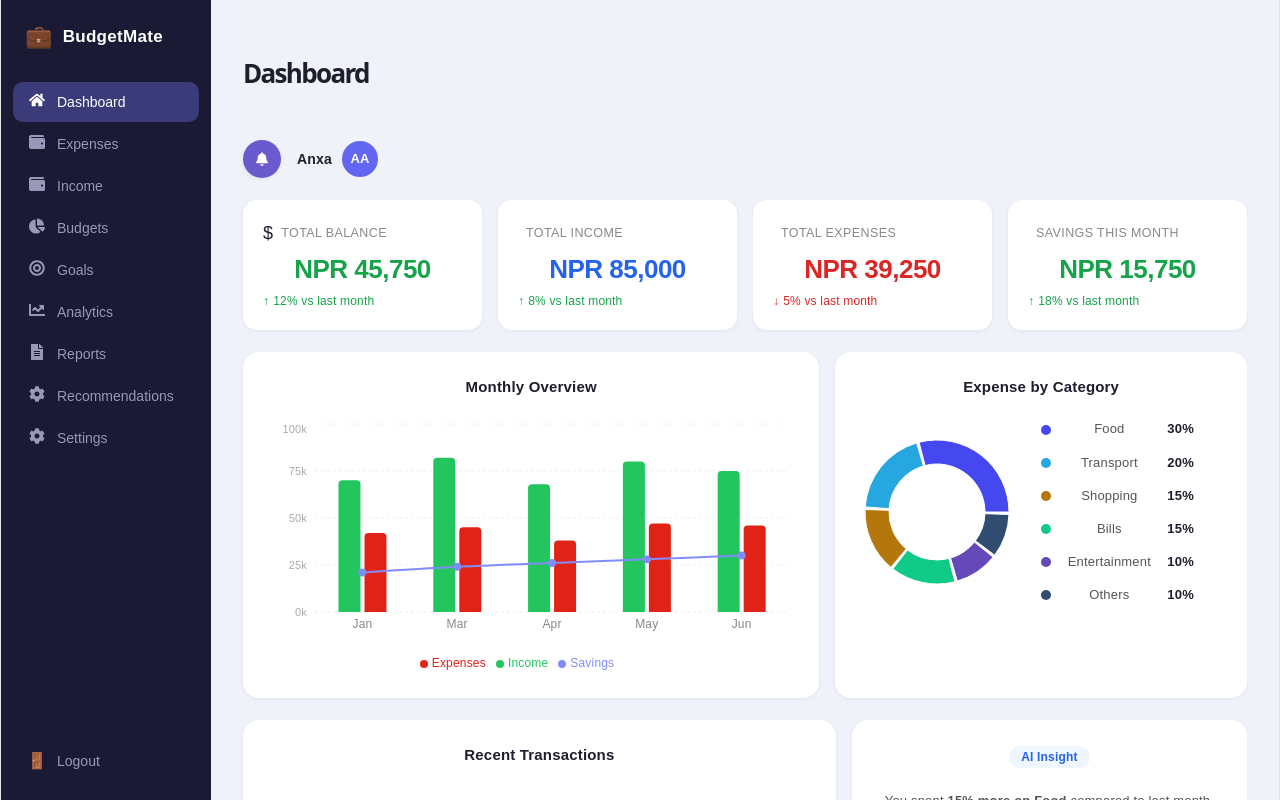
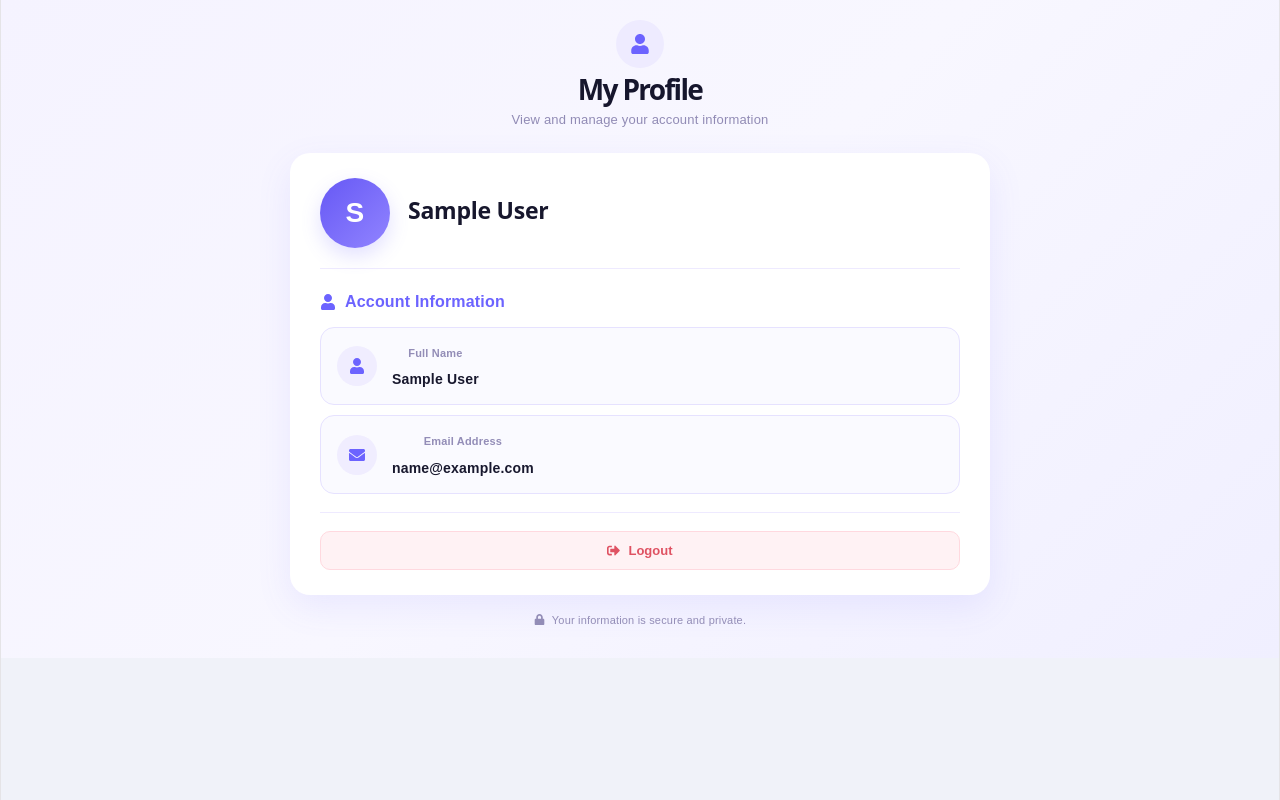
Before and after one commit to cajolmgr/budgetmate, a React (Vite) app: page /profile in a window 1280 px wide. Before the commit this address led to /dashboard. Built offline with nearby package versions, Linux system fonts and the light colour scheme; sample sign-in values are in the browser's storage.

Commit message:
each account now displays own data

```diff
--- a/src/App.jsx
+++ b/src/App.jsx
@@ -15,6 +15,7 @@ import AddIncome from "./pages/AddIncome";
 
 import Login from "./pages/login";
 import Register from "./pages/Register";
+import Profile from "./pages/Profile";
 
 import "./App.css";
 
@@ -49,6 +50,10 @@ function App() {
     <BrowserRouter>
 
       <Routes>
+
+        {/* PROFILE */}
+
+        <Route path="/profile" element={<Profile />} />
 
         {/* LOGIN */}
 
@@ -95,6 +100,10 @@ function App() {
                 />
 
                 <main className="main-content">
+
+                  {activePage === "Profile" && (
+                    <Profile onLogout={handleLogout} />
+                  )}
 
                   {activePage === "Dashboard" && (
                     <Dashboard />
--- a/src/components/Navbar.jsx
+++ b/src/components/Navbar.jsx
@@ -5,12 +5,13 @@ export default function Navbar(){
     return(
     //  <div className="dashboard-header">
     //     <h1 className="dashboard-title">Dashboard</h1>
-        <div className="header-right">
-          <button className="notif-btn" title="Notifications"><FaBell/></button>
-          <div className="user-info">
-            <span className="user-name">Anxa</span>
-            <div className="user-avatar">AA</div>
-          </div>
+        <div
+          className="header-right"
+          style={{ paddingBottom: "10px" }}
+        >
+            <button className="notif-btn" title="Notifications">
+            <FaBell />
+            </button>
         </div>
     //   </div>
     );
--- a/src/components/RecentTransactions.jsx
+++ b/src/components/RecentTransactions.jsx
@@ -1,35 +1,106 @@
+import { useEffect, useState } from "react";
 import "./RecentTransactions.css";
 import {
   FaShoppingCart,
-  FaBriefcase,
   FaFilm,
   FaBolt,
-  FaDumbbell
+  FaDumbbell,
+  FaCar,
+  FaHome,
+  FaGraduationCap,
+  FaPlane,
+  FaWallet,
+  FaEllipsisH,
 } from "react-icons/fa";
-const transactions = [
-  { id: 1, title: "Grocery Shopping", date: "May 24, 2024", icon: <FaShoppingCart/>,        amount: -1250, category: "Food" },
-  { id: 2, title: "Salary Credit",    date: "May 23, 2024", icon: <FaBriefcase/>,      amount: 85000, category: "Salary" },
-  { id: 3, title: "Netflix",          date: "May 22, 2024", icon: <FaFilm/>, amount: -599, category: "Entertainment" },
-  { id: 4, title: "Electricity Bill", date: "May 21, 2024", icon: <FaBolt/>,       amount: -2400, category: "Electricity" },
-  { id: 5, title: "Gym Membership",   date: "May 20, 2024", icon: <FaDumbbell/>,      amount: -1500, category: "Health" },
-];
+
+const API = "http://127.0.0.1:8000";
+
+// Category → Icon mapping
+const categoryIcons = {
+  "Food & Dining": <FaShoppingCart />,
+  Transportation: <FaCar />,
+  Shopping: <FaShoppingCart />,
+  Entertainment: <FaFilm />,
+  "Health & Fitness": <FaDumbbell />,
+  Housing: <FaHome />,
+  Utilities: <FaBolt />,
+  Education: <FaGraduationCap />,
+  Travel: <FaPlane />,
+  Other: <FaEllipsisH />,
+};
 
 export default function RecentTransactions() {
+  const [transactions, setTransactions] = useState([]);
+  const [loading, setLoading] = useState(true);
+
+  useEffect(() => {
+    fetchExpenses();
+  }, []);
+
+  const fetchExpenses = async () => {
+    try {
+      const token = localStorage.getItem("token");
+
+      const response = await fetch(`${API}/expenses`, {
+      headers: {
+        Authorization: `Bearer ${token}`,
+      },
+    });
+      const data = await response.json();
+
+      if (response.ok) {
+        setTransactions(data);
+      } else {
+        console.error(data.detail);
+      }
+    } catch (err) {
+      console.error("Failed to fetch expenses:", err);
+    } finally {
+      setLoading(false);
+    }
+  };
+
+  const formatDate = (date) => {
+    return new Date(date).toLocaleDateString("en-US", {
+      month: "short",
+      day: "numeric",
+      year: "numeric",
+    });
+  };
+
+  if (loading) {
+    return <div className="transactions-list">Loading expenses...</div>;
+  }
+
   return (
     <div className="transactions-list">
-      {transactions.map((tx) => (
-        <div key={tx.id} className="transaction-item">
-          <div className="tx-icon">{tx.icon}</div>
-          <div className="tx-info">
-            <span className="tx-title">{tx.title}</span>
-            <span className="tx-date">{tx.date}</span>
+      {transactions.length === 0 ? (
+        <p className="no-transactions">No expenses found.</p>
+      ) : (
+        transactions.map((tx) => (
+          <div key={tx.id} className="transaction-item">
+            <div className="tx-icon">
+              {categoryIcons[tx.category] || <FaWallet />}
+            </div>
+
+            <div className="tx-info">
+              <span className="tx-title">
+                {tx.note || tx.category}
+              </span>
+
+              <span className="tx-date">
+                {formatDate(tx.expense_date)}
+              </span>
+            </div>
+
+            <span className="tx-category">{tx.category}</span>
+
+            <span className="tx-amount negative">
+              - NPR {Number(tx.amount).toLocaleString()}
+            </span>
           </div>
-          <span className="tx-category">{tx.category}</span>
-          <span className={`tx-amount ${tx.amount < 0 ? "negative" : "positive"}`}>
-            {tx.amount < 0 ? "- " : "+ "}NPR {Math.abs(tx.amount).toLocaleString()}
-          </span>
-        </div>
-      ))}
+        ))
+      )}
     </div>
   );
 }
--- a/src/components/Sidebar.jsx
+++ b/src/components/Sidebar.jsx
@@ -1,4 +1,3 @@
-// import { FaBullseye, FaChartLine, FaCog, FaFileAlt } from "react-icons/fa";
 import {
   FaHome,
   FaWallet,
@@ -7,30 +6,37 @@ import {
   FaChartLine,
   FaFileAlt,
   FaCog,
+  FaUser,
 } from "react-icons/fa";
+
 import "./Sidebar.css";
 
 const navItems = [
-  { label: "Dashboard", icon:<FaHome/>},
-  { label: "Expenses", icon: <FaWallet/> },
-  { label: "Income", icon:  <FaWallet/> },
-  { label: "Budgets", icon:<FaChartPie/> },
-  { label: "Goals", icon:<FaBullseye/> },
-  { label: "Analytics", icon: <FaChartLine/> },
-  { label: "Reports", icon: <FaFileAlt/> },
-  { label: "Recommendations", icon: <FaCog/> },
-  { label: "Settings", icon: <FaCog/> },
+  { label: "Profile", icon: <FaUser /> },
+  { label: "Dashboard", icon: <FaHome /> },
+  { label: "Expenses", icon: <FaWallet /> },
+  { label: "Income", icon: <FaWallet /> },
+  { label: "Budgets", icon: <FaChartPie /> },
+  { label: "Goals", icon: <FaBullseye /> },
+  { label: "Analytics", icon: <FaChartLine /> },
+  { label: "Reports", icon: <FaFileAlt /> },
+  { label: "Recommendations", icon: <FaCog /> },
+  { label: "Settings", icon: <FaCog /> },
 ];
 
 export default function Sidebar({ activePage, onNavigate, onLogout }) {
   return (
     <aside className="sidebar">
+
+      {/* Logo */}
       <div className="sidebar-logo">
         <span className="logo-icon">💼</span>
         <span className="logo-text">BudgetMate</span>
       </div>
 
+      {/* Main Navigation */}
       <nav className="sidebar-nav">
+
         {navItems.map((item) => (
           <button
             key={item.label}
@@ -39,12 +45,19 @@ export default function Sidebar({ activePage, onNavigate, onLogout }) {
             }`}
             onClick={() => onNavigate(item.label)}
           >
-            <span className="nav-icon">{item.icon}</span>
-            <span className="nav-label">{item.label}</span>
+            <span className="nav-icon">
+              {item.icon}
+            </span>
+
+            <span className="nav-label">
+              {item.label}
+            </span>
           </button>
         ))}
+
       </nav>
 
+      {/* Logout */}
       <button
         className="nav-item logout-btn"
         onClick={onLogout}
@@ -52,6 +65,7 @@ export default function Sidebar({ activePage, onNavigate, onLogout }) {
         <span className="nav-icon">🚪</span>
         <span className="nav-label">Logout</span>
       </button>
+
     </aside>
   );
 }
--- a/src/pages/AddExpense.jsx
+++ b/src/pages/AddExpense.jsx
@@ -28,7 +28,15 @@ const PAYMENT_METHODS = [
 export default function AddExpense() {
   const [amount, setAmount] = useState("");
   const [category, setCategory] = useState("");
-  const [date, setDate] = useState("2026-06-01");
+  const getToday = () => {
+  const today = new Date();
+
+    return `${today.getFullYear()}-${String(
+      today.getMonth() + 1
+    ).padStart(2, "0")}-${String(today.getDate()).padStart(2, "0")}`;
+  };
+
+  const [date, setDate] = useState(getToday());
   const [paymentMethod, setPaymentMethod] = useState("");
   const [note, setNote] = useState("");
   const [activeNav, setActiveNav] = useState("Expenses");
@@ -41,10 +49,13 @@ export default function AddExpense() {
   }
 
   try {
+    const token = localStorage.getItem("token");
+
     const response = await fetch("http://127.0.0.1:8000/add-expense", {
       method: "POST",
       headers: {
-        "Content-Type": "application/json",
+      "Content-Type": "application/json",
+      Authorization: `Bearer ${token}`,
       },
       body: JSON.stringify({
         amount: parseFloat(amount),
@@ -62,7 +73,7 @@ export default function AddExpense() {
 
       setAmount("");
       setCategory("");
-      setDate(new Date().toISOString().split("T")[0]);
+      setDate(getToday());
       setPaymentMethod("");
       setNote("");
 
@@ -77,9 +88,20 @@ export default function AddExpense() {
 };
 
   const formatDate = (val) => {
-    const d = new Date(val);
-    return d.toLocaleDateString("en-US", { month: "long", day: "numeric", year: "numeric" });
-  };
+  if (!val) return "";
+
+  const [year, month, day] = val.split("-");
+
+  return new Date(
+    Number(year),
+    Number(month) - 1,
+    Number(day)
+  ).toLocaleDateString("en-US", {
+    month: "long",
+    day: "numeric",
+    year: "numeric",
+  });
+};
 
   return (
     <div style={styles.root}>
--- /dev/null
+++ b/src/pages/Profile.jsx
@@ -0,0 +1,356 @@
+import { useState } from "react";
+import { FaUser, FaEnvelope, FaSignOutAlt, FaLock } from "react-icons/fa";
+
+const styles = {
+  page: {
+  minHeight: "100%",
+  padding: "20px 30px 25px",
+  background:
+    "linear-gradient(135deg, #f5f3ff 0%, #f8f7ff 50%, #f0efff 100%)",
+  fontFamily: "'Poppins', 'Segoe UI', sans-serif",
+  boxSizing: "border-box",
+},
+
+topSection: {
+  textAlign: "center",
+  marginBottom: "20px",
+},
+
+topIcon: {
+  width: "48px",
+  height: "48px",
+  borderRadius: "50%",
+  background: "#eeebff",
+  color: "#6C63FF",
+  display: "flex",
+  alignItems: "center",
+  justifyContent: "center",
+  margin: "0 auto 8px",
+  fontSize: "20px",
+},
+
+title: {
+  margin: 0,
+  fontSize: "28px",
+  fontWeight: "700",
+  color: "#16162d",
+},
+
+subtitle: {
+  margin: "5px 0 0",
+  fontSize: "13px",
+  color: "#918bb5",
+},
+
+card: {
+  width: "100%",
+  maxWidth: "700px",
+  margin: "0 auto",
+  background: "#ffffff",
+  borderRadius: "20px",
+  padding: "25px 30px",
+  boxSizing: "border-box",
+  boxShadow: "0 12px 35px rgba(108, 99, 255, 0.10)",
+},
+
+profileHeader: {
+  display: "flex",
+  alignItems: "center",
+  gap: "18px",
+  paddingBottom: "20px",
+  borderBottom: "1px solid #eeeaff",
+},
+
+avatar: {
+  width: "70px",
+  height: "70px",
+  minWidth: "70px",
+  borderRadius: "50%",
+  background: "linear-gradient(135deg, #6658f5 0%, #9184ff 100%)",
+  color: "#ffffff",
+  display: "flex",
+  alignItems: "center",
+  justifyContent: "center",
+  fontSize: "28px",
+  fontWeight: "700",
+  boxShadow: "0 8px 20px rgba(108, 99, 255, 0.20)",
+},
+
+name: {
+  margin: "0 0 6px",
+  fontSize: "23px",
+  fontWeight: "700",
+  color: "#17172d",
+},
+
+emailBadge: {
+  display: "inline-flex",
+  alignItems: "center",
+  gap: "7px",
+  padding: "6px 11px",
+  borderRadius: "20px",
+  background: "#f1efff",
+  color: "#6558e8",
+  fontSize: "12px",
+  fontWeight: "600",
+},
+
+sectionTitle: {
+  display: "flex",
+  alignItems: "center",
+  gap: "9px",
+  margin: "20px 0 12px",
+  fontSize: "16px",
+  fontWeight: "700",
+  color: "#6C63FF",
+},
+
+infoBox: {
+  display: "flex",
+  alignItems: "center",
+  gap: "15px",
+  background: "#fafaff",
+  border: "1px solid #e6e2ff",
+  borderRadius: "14px",
+  padding: "12px 16px",
+  marginBottom: "10px",
+},
+
+infoIcon: {
+  width: "40px",
+  height: "40px",
+  minWidth: "40px",
+  borderRadius: "50%",
+  background: "#f0edff",
+  color: "#6C63FF",
+  display: "flex",
+  alignItems: "center",
+  justifyContent: "center",
+  fontSize: "16px",
+},
+
+label: {
+  fontSize: "11px",
+  fontWeight: "600",
+  color: "#938db7",
+},
+
+value: {
+  fontSize: "14px",
+  fontWeight: "600",
+  color: "#18182e",
+},
+
+divider: {
+  height: "1px",
+  background: "#eeeaff",
+  margin: "18px 0",
+},
+
+logoutButton: {
+  width: "100%",
+  padding: "11px",
+  borderRadius: "10px",
+  border: "1px solid #ffd9df",
+  background: "#fff2f4",
+  color: "#df5262",
+  fontSize: "13px",
+  fontWeight: "700",
+  fontFamily: "inherit",
+  cursor: "pointer",
+  display: "flex",
+  alignItems: "center",
+  justifyContent: "center",
+  gap: "8px",
+},
+
+securityText: {
+  display: "flex",
+  alignItems: "center",
+  justifyContent: "center",
+  gap: "7px",
+  marginTop: "12px",
+  color: "#938db7",
+  fontSize: "11px",
+},
+
+  error: {
+    maxWidth: "760px",
+    margin: "0 auto",
+    padding: "18px",
+    borderRadius: "12px",
+    background: "#fff0f0",
+    color: "#d32f2f",
+    textAlign: "center",
+    fontSize: "14px",
+  },
+};
+
+export default function Profile({ onLogout }) {
+  const [user] = useState(() => {
+    const storedUser = localStorage.getItem("user");
+
+    if (!storedUser) {
+      return null;
+    }
+
+    try {
+      return JSON.parse(storedUser);
+    } catch (error) {
+      console.error("Could not read user data:", error);
+      return null;
+    }
+  });
+
+  if (!user) {
+    return (
+      <div style={styles.page}>
+        <div style={styles.topSection}>
+          <div style={styles.topIcon}>
+            <FaUser />
+          </div>
+
+          <h1 style={styles.title}>My Profile</h1>
+
+          <p style={styles.subtitle}>
+            View and manage your account information
+          </p>
+        </div>
+
+        <div style={styles.error}>
+          No logged-in user found. Please login again.
+        </div>
+      </div>
+    );
+  }
+
+  const fullName =
+    user.full_name ||
+    user.fullName ||
+    user.name ||
+    "User";
+
+  const email =
+    user.email ||
+    "No email available";
+
+  const initial = fullName.charAt(0).toUpperCase();
+
+  const handleLogout = () => {
+    localStorage.removeItem("token");
+    localStorage.removeItem("user");
+
+    if (onLogout) {
+      onLogout();
+    }
+  };
+
+  return (
+    <div style={styles.page}>
+
+      {/* Page Heading */}
+      <div style={styles.topSection}>
+
+        <div style={styles.topIcon}>
+          <FaUser />
+        </div>
+
+        <h1 style={styles.title}>
+          My Profile
+        </h1>
+
+        <p style={styles.subtitle}>
+          View and manage your account information
+        </p>
+
+      </div>
+
+      {/* Profile Card */}
+      <div style={styles.card}>
+
+        {/* User Header */}
+        <div style={styles.profileHeader}>
+
+          <div style={styles.avatar}>
+            {initial}
+          </div>
+
+          <div>
+            <h2 style={styles.name}>
+              {fullName}
+            </h2>
+          </div>
+
+        </div>
+
+        {/* Account Information */}
+        <div style={styles.sectionTitle}>
+          <FaUser style={styles.sectionIcon} />
+          <span>Account Information</span>
+        </div>
+
+        {/* Full Name */}
+        <div style={styles.infoBox}>
+
+          <div style={styles.infoIcon}>
+            <FaUser />
+          </div>
+
+          <div style={styles.infoContent}>
+
+            <div style={styles.label}>
+              Full Name
+            </div>
+
+            <div style={styles.value}>
+              {fullName}
+            </div>
+
+          </div>
+
+        </div>
+
+        {/* Email */}
+        <div style={styles.infoBox}>
+
+          <div style={styles.infoIcon}>
+            <FaEnvelope />
+          </div>
+
+          <div style={styles.infoContent}>
+
+            <div style={styles.label}>
+              Email Address
+            </div>
+
+            <div style={styles.value}>
+              {email}
+            </div>
+
+          </div>
+
+        </div>
+
+        {/* Divider */}
+        <div style={styles.divider}></div>
+
+        {/* Logout */}
+        <button
+          style={styles.logoutButton}
+          onClick={handleLogout}
+        >
+          <FaSignOutAlt />
+          Logout
+        </button>
+
+      </div>
+
+      {/* Security Message */}
+      <div style={styles.securityText}>
+        <FaLock />
+        <span>Your information is secure and private.</span>
+      </div>
+
+    </div>
+  );
+}
```
Also changed, not shown: src/pages/AddIncome.jsx (+12 -16 lines), src/pages/Income.jsx (+80 -16 lines), 2 other files (tests, documents, lock files or other folders).
